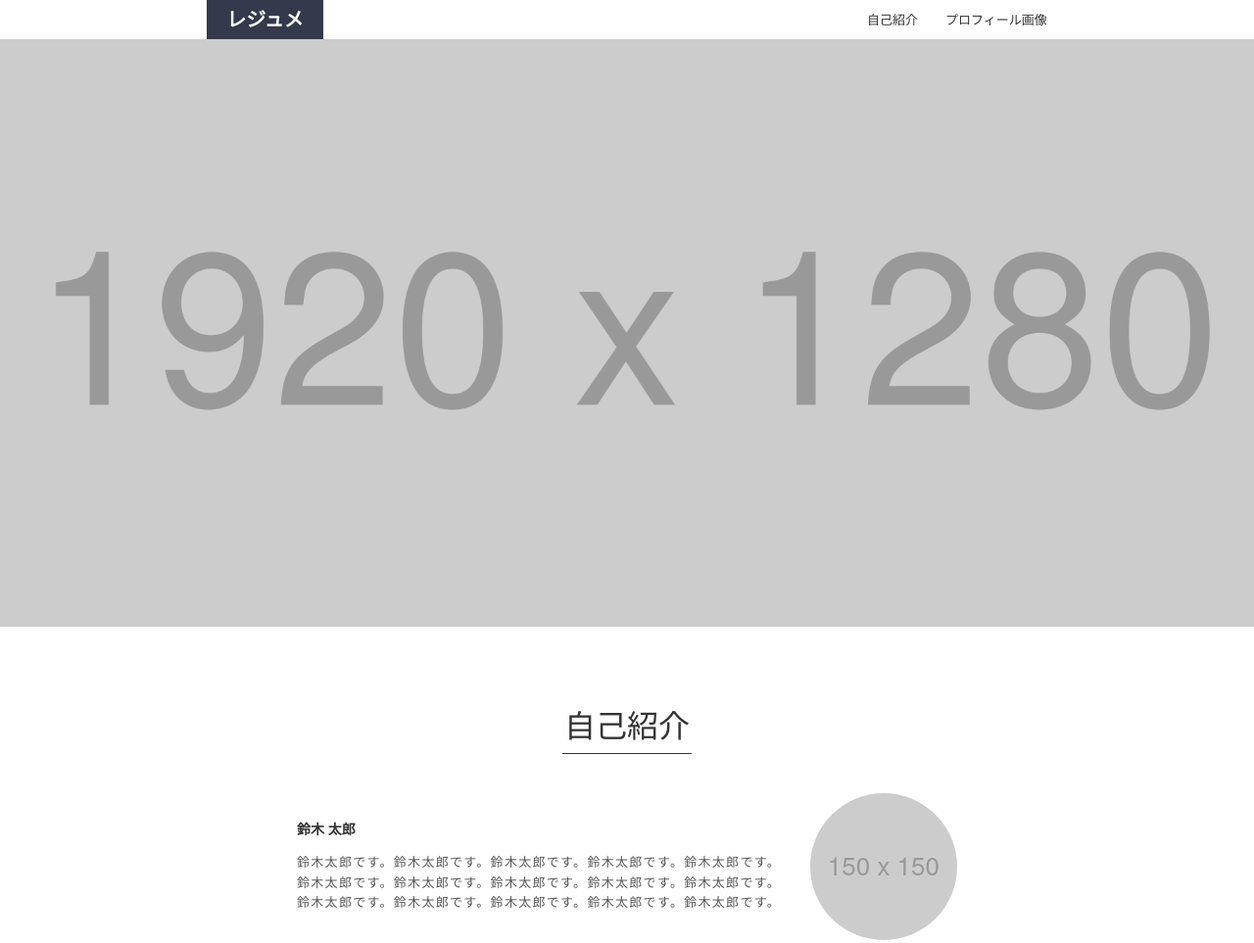
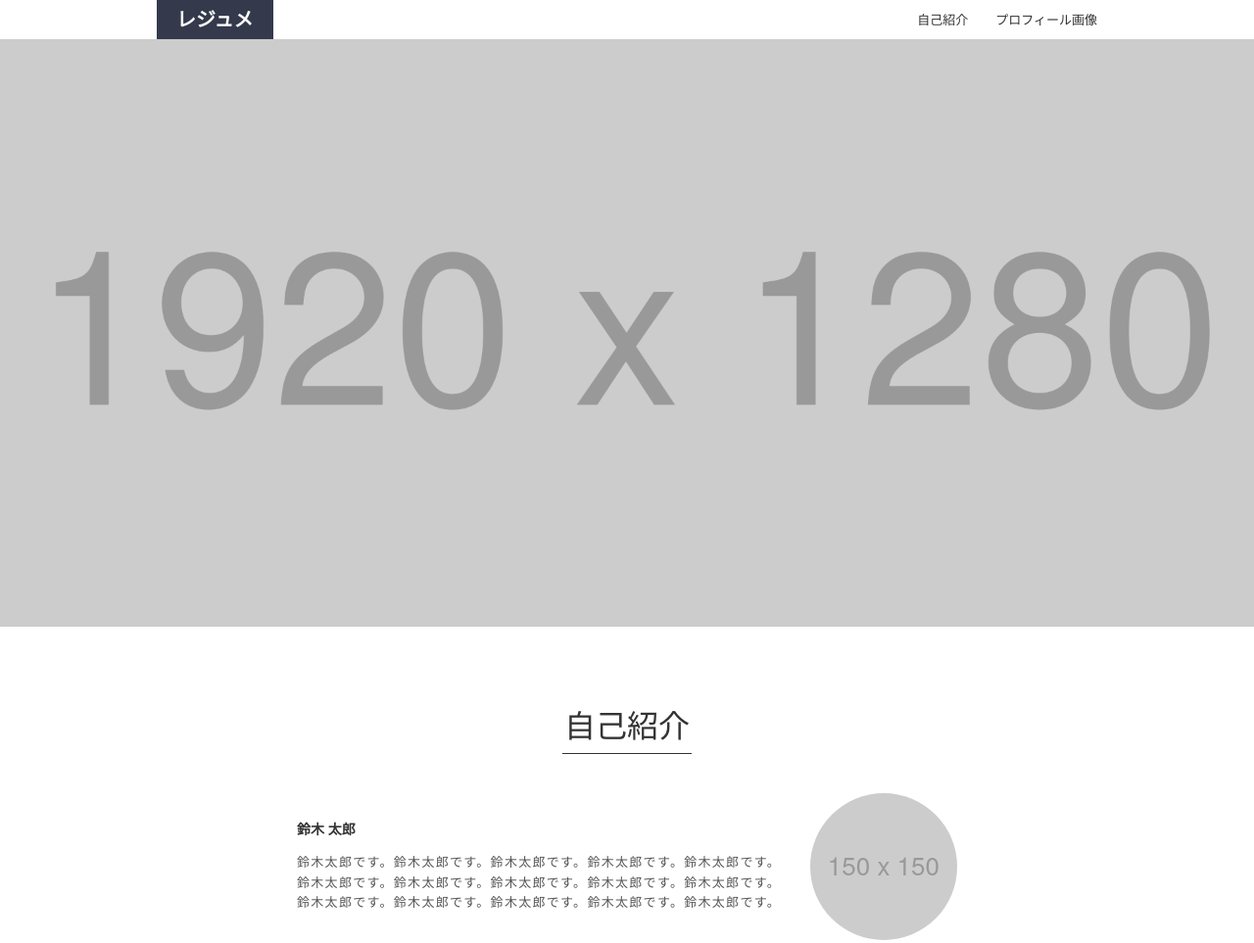
Before and after one commit to KazumaTakahashi87/hc_practice, a plain HTML site: page html_css_output_beginner/index.html in a window 1280 px wide. Shown: the top 963 px of the page at 98% size. Drawn offline with Linux system fonts and the light colour scheme.

Commit message:
コンテンツ幅がパディングを除いて960pxになるよう修正

```diff
--- a/html_css_output_beginner/css/style.css
+++ b/html_css_output_beginner/css/style.css
@@ -19,8 +19,10 @@ img {
   max-width: 100%;
 }
 
-/* Layout：コンテンツ幅960px・横のパディング4% */
+/* Layout：コンテンツ幅960px・横のパディング4%
+   content-box にして、パディングを960pxの外側に付ける */
 .container {
+  box-sizing: content-box;
   margin: 0 auto;
   max-width: 960px;
   padding: 0 4%;
```
